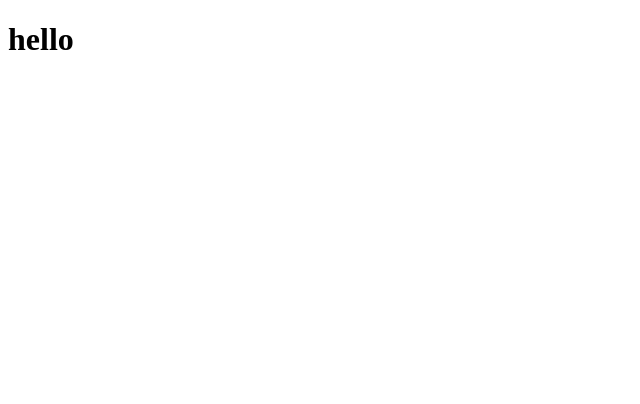
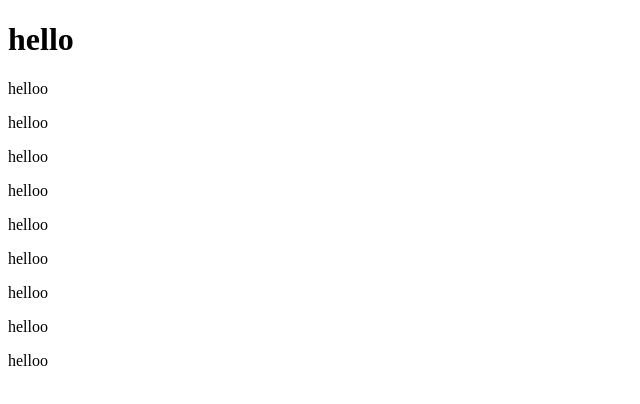
Before and after one commit to GauravWti/versionsetup, a plain HTML site: page index.html in a window 1280 px wide. Shown: the whole page, without its empty margins (0-640 px from the left). Drawn offline with Linux system fonts and the light colour scheme.

Commit message:
third commit

```diff
--- a/index.html
+++ b/index.html
@@ -7,5 +7,15 @@
 </head>
 <body>
     <h1>hello</h1>
+    <p>helloo</p>
+    <p>helloo</p>
+    <p>helloo</p>
+    <p>helloo</p>
+    <p>helloo</p>
+    <p>helloo</p>
+    <p>helloo</p>
+    <p>helloo</p>
+    <p>helloo</p>
+
 </body>
 </html>
```
